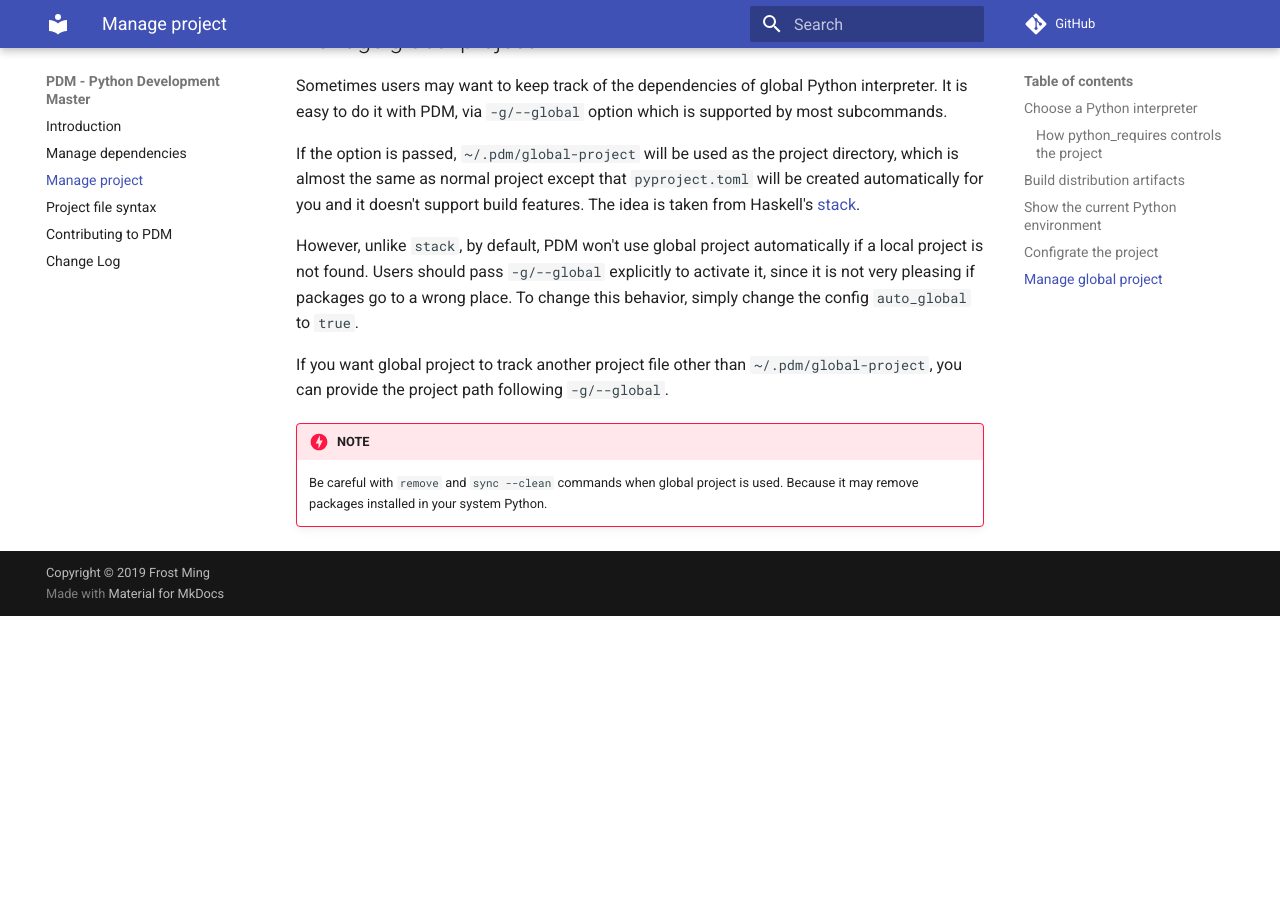
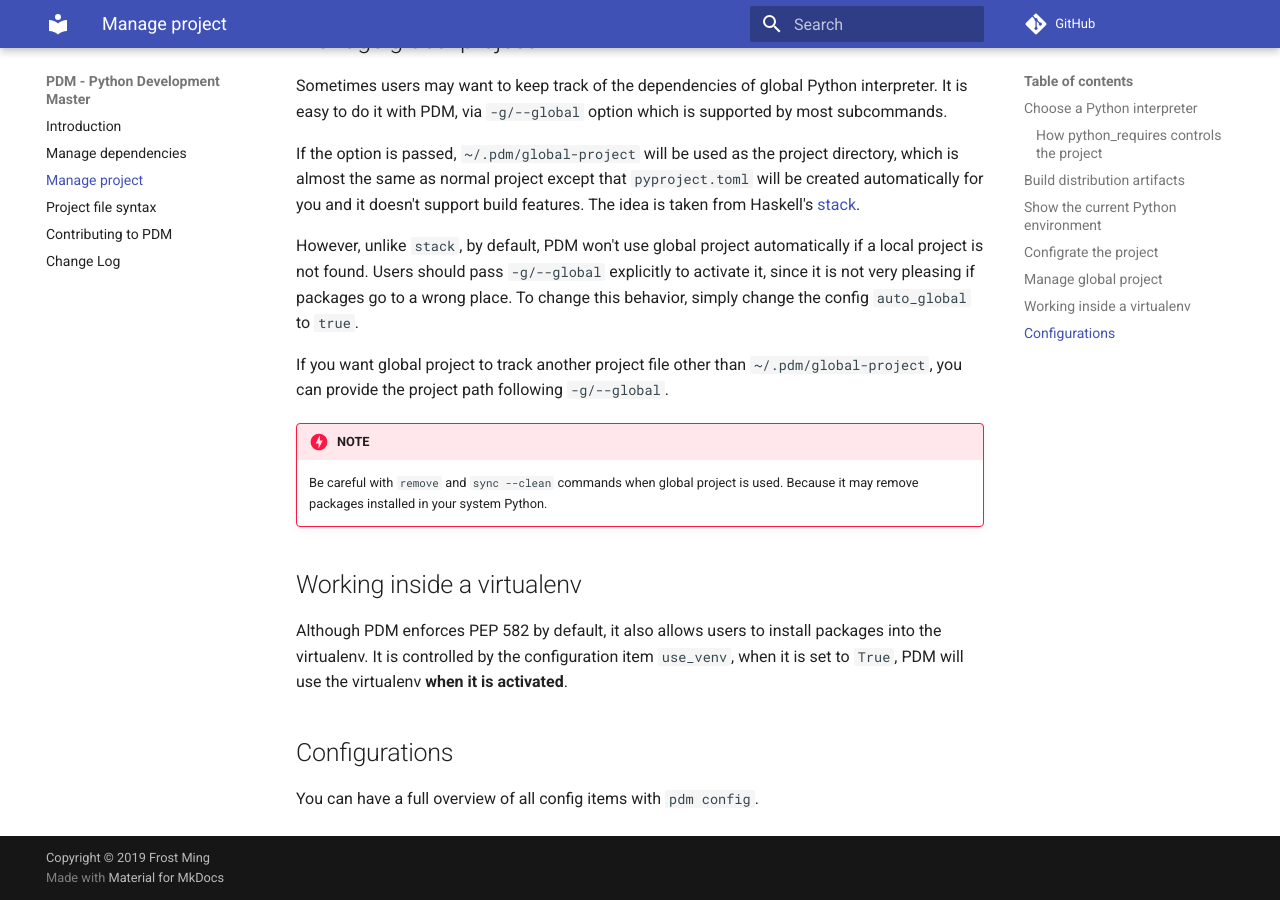
Before and after one commit to ChrisSanderser/pd-ms, an MkDocs documentation site: the page built from docs/docs/project.md, in a window 1280 px wide and 900 px high, scrolled down 2302 px. Built offline with MkDocs 1.6.1 and Material for MkDocs 9.7.7, drawn with Linux system fonts in a browser that asks for light colours; comment, search, counter and statistics services are not loaded; before the commit the page ends 2918 px from its top, so only the background shows below that.

```diff
--- a/docs/docs/project.md
+++ b/docs/docs/project.md
@@ -113,3 +113,13 @@ project path following `-g/--global`.
 !!! danger "NOTE"
     Be careful with `remove` and `sync --clean` commands when global project is used. Because it may
     remove packages installed in your system Python.
+
+
+## Working inside a virtualenv
+
+Although PDM enforces PEP 582 by default, it also allows users to install packages into the virtualenv. It is controlled
+by the configuration item `use_venv`, when it is set to `True`, PDM will use the virtualenv **when it is activated**.
+
+## Configurations
+
+You can have a full overview of all config items with `pdm config`.
--- a/docs/mkdocs.yml
+++ b/docs/mkdocs.yml
@@ -16,6 +16,7 @@ nav:
 markdown_extensions:
   - codehilite
   - admonition
+  - tables
   - toc:
       permalink: "#"
   - markdown_include.include:
```
Also changed, not shown: 3 other files.
